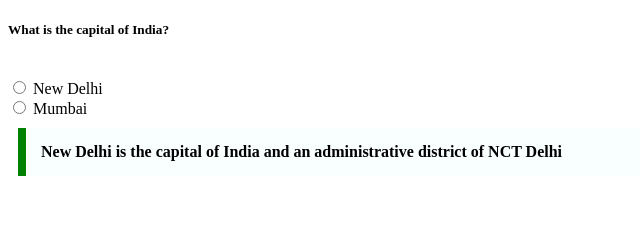
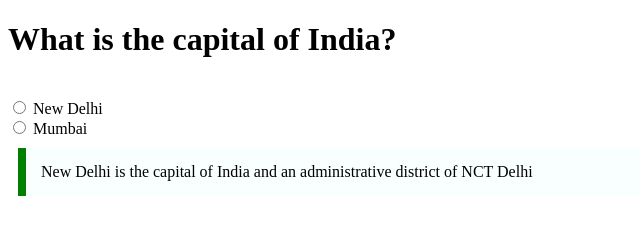
Before and after one commit to acciojob/trivia-lizannajohn, a website: page main.html in a window 1280 px wide. Shown: the whole page, without its empty margins (0-640 px from the left). Drawn offline with Linux system fonts and the light colour scheme.

Commit message:
trivia solved

```diff
--- a/main.html
+++ b/main.html
@@ -9,7 +9,7 @@
 <body>
 	<!-- the entire body must be written by student -->
 
-	<h5 for="question" class="question"> What is the capital of India? </h5>
+	<h1 for="question" class="question"> What is the capital of India? </h1>
 
 	<br>
 	<input type="radio" name="answer" value="newdelhi">
--- a/styles.css
+++ b/styles.css
@@ -11,5 +11,4 @@
     padding: 15px;
     border-left: 8px solid green;
     background-color: #f8fffe;
-    font-weight: bold;
 }
```
